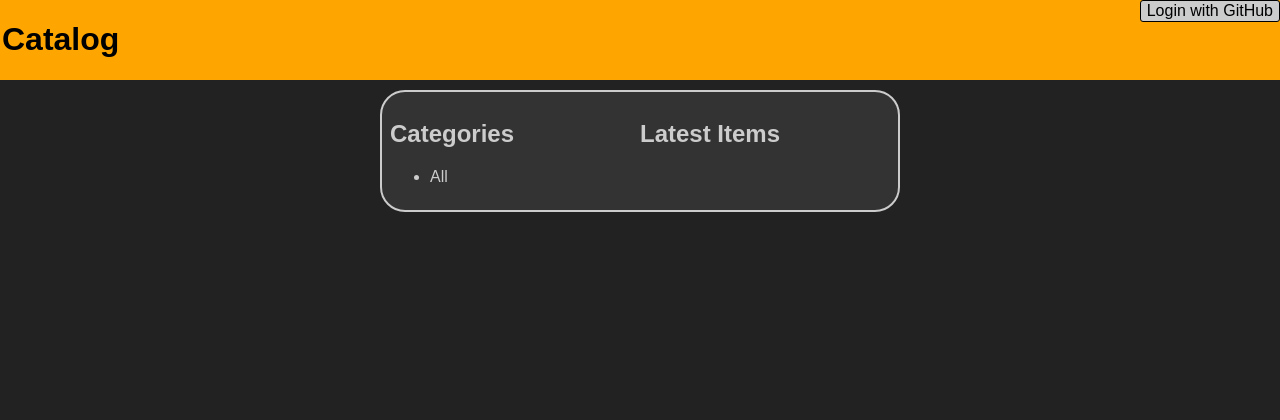
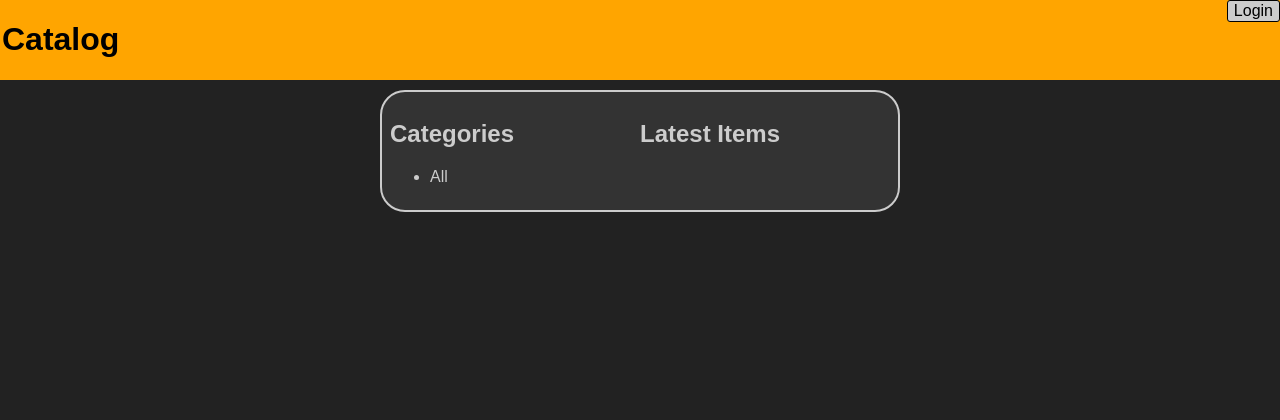
Before and after one commit to junhua/FSWD_catalog, a Flask app: template templates/catalog.html in a window 1280 px wide. Shown: the top 420 px of the page. Run offline with Flask 2, Linux system fonts and the light colour scheme; the template is opened without the code that fills it, so the values that code supplies are empty.

Commit message:
updated readme to include endpoint, state unique for catalog_name, fix github oauth

```diff
--- a/application.py
+++ b/application.py
@@ -8,10 +8,10 @@ csrf = SeaSurf(app)
 from flask.ext.github import GitHub
 
 # config application
-app.config['GITHUB_CLIENT_ID'] = 'XXX'
-app.config['GITHUB_CLIENT_SECRET'] = 'YYY'
-app_secret = 'ZZZ'
-github_callback_url = "0.0.0.0:5000/github-callback"
+app.config['GITHUB_CLIENT_ID'] = '5f27a275b15918f1233e'
+app.config['GITHUB_CLIENT_SECRET'] = 'f11d899f97faf6cf3780667470501928ad0cd946'
+app_secret = 'SECRET'
+github_callback_url = "http://localhost:5000/github-callback"
 github = GitHub(app)
 
 # setup sqlalchemy
@@ -148,8 +148,9 @@ def deleteItem(item_id):
 def loginUser():
     """user Login"""
     # send user back to the source page
-    uri = github_callback_url + "?next=" + request.referrer
-    return github.authorize(redirect_uri=uri)
+    # uri = github_callback_url + "?next=" + request.referrer
+    return github.authorize(redirect_uri=github_callback_url)
+    # return github.authorize()
 
 
 @app.route('/logout')
--- a/database_setup.py
+++ b/database_setup.py
@@ -26,7 +26,7 @@ class User(Base):
 class Category(Base):
     __tablename__ = 'Categories'
 
-    name = Column(String(255), nullable=False)
+    name = Column(String(255), nullable=False, unique=True)
     id = Column(Integer, primary_key=True)
 
 """Item class"""
--- a/templates/header.html
+++ b/templates/header.html
@@ -20,7 +20,7 @@
 			<img src="{{user.avatar}}" width="80" height="80" alt="Avatar">
 		</div>
 		{% else %}
-		<a href="{{url_for('loginUser')}}"><button style="float: right">Login with GitHub</button></a>
+		<a href="{{url_for('loginUser')}}"><button style="float: right">Login</button></a>
 		{% endif %}
 	</div>
 </div>
```
Also changed, not shown: req.txt (+4 -4 lines), README.md, catalog.db, 1 other file.
